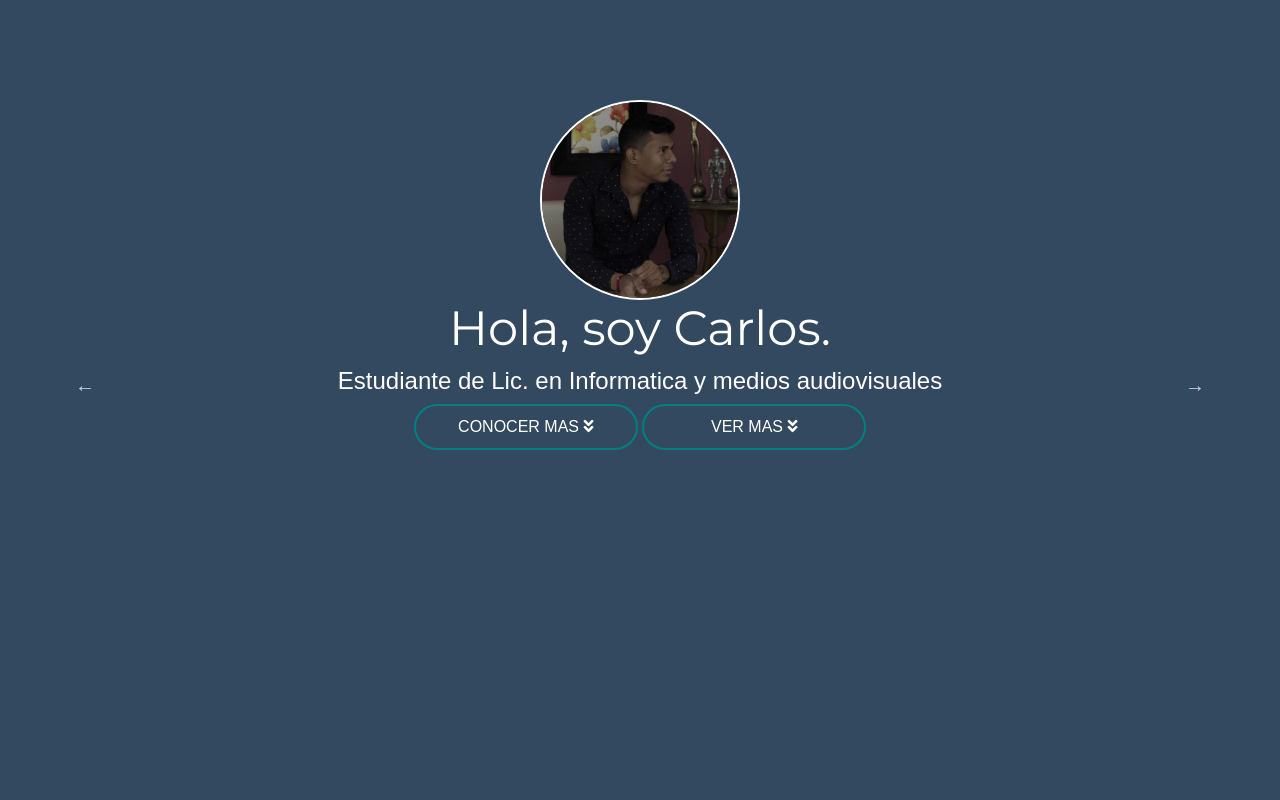
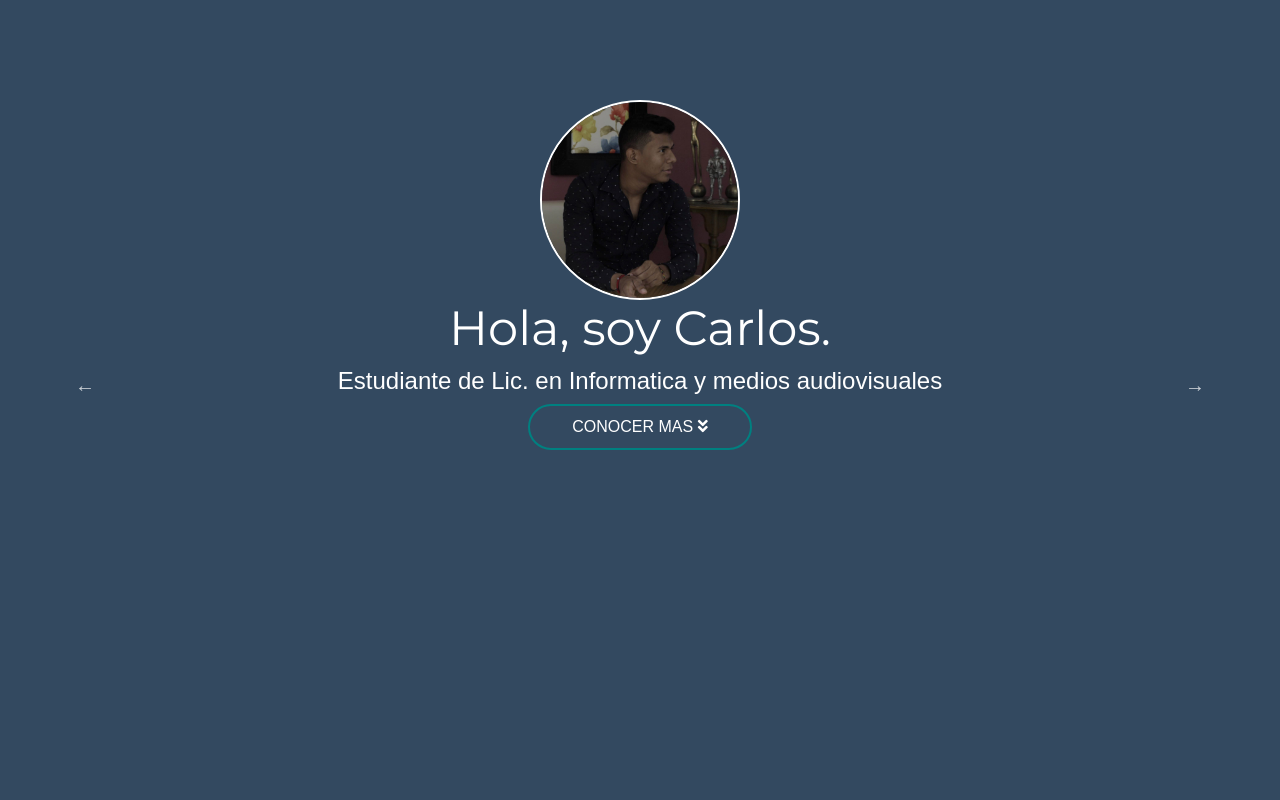
Before and after one commit to CVILLERAARROYO/cvilleraarroyo.github.io, a plain HTML site: page index.html in a window 1280 px wide. Shown: the top 800 px of the page. Drawn offline with nearby package versions, Linux system fonts and the light colour scheme; a web font is replaced by a local one.

Commit message:
delete button, view-test.htm

```diff
--- a/index.html
+++ b/index.html
@@ -65,11 +65,6 @@
                             <span>Conocer mas</span>
                             <i class="fa fa-angle-double-down" aria-hidden="true"></i>
                         </a>
-                        <a href="ver.html" role="button" class="btn-perfil p-0">
-                            <span>VER MAS</span>
-                            <i class="fa fa-angle-double-down" aria-hidden="true"></i>
-                        </a>
-
                     </div>
                 </div>
             </div>
```
Also changed, not shown: ver.html (deleted, +0 -4 lines).
